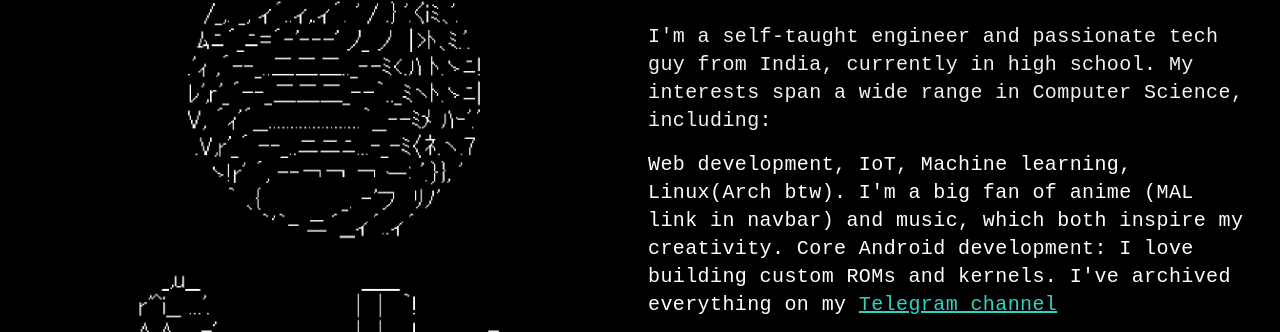
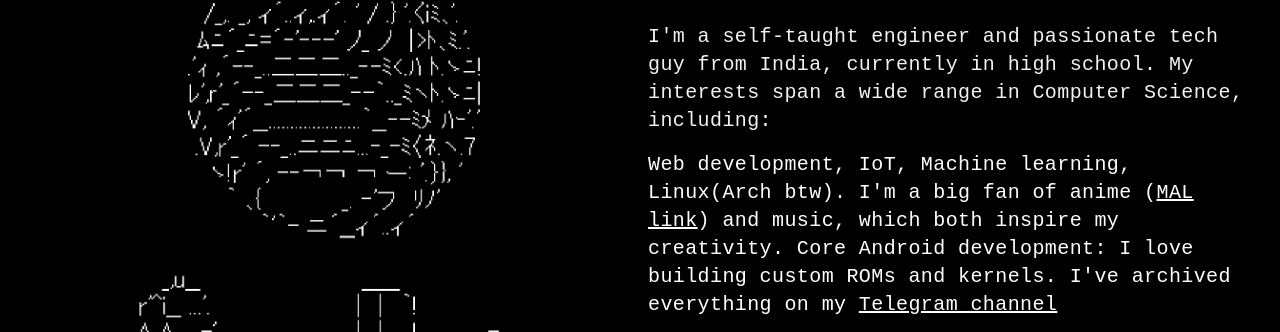
Before and after one commit to kagiyanagi/ren, an Astro site: page / in a window 1280 px wide. Shown: the part 1189-1521 px from the top of the page. Built offline with nearby package versions, Linux system fonts and the light colour scheme; Astro itself is replaced by a stand-in of ours; no server answers; a web font is replaced by a local one.

Commit message:
fix(layout): simplify footer and project spacing
  Refine footer markup, adjust index section layout, and remove the unused star
  asset.

```diff
--- a/src/components/Footer.astro
+++ b/src/components/Footer.astro
@@ -15,11 +15,9 @@
   </div>
   <a
     href="https://github.com/kagiyanagi/ren"
-    class="flex gap-1 place-items-center"
+    class="flex gap-1 place-items-center mx-auto max-w-72 sm:max-w-full text-center"
   >
-    Thanks for visiting! Make sure to give this a
-    <Image alt="Hero" src={Star} class="h-4 w-4 -mt-1"}/>
-    on GitHub.
+    Thanks for visiting! Make sure to give this a ✦ on GitHub.
   </a>
   <p class="mb-10 py-3 px-2 mx-auto max-w-72 sm:max-w-full text-center">
     Copyleft &copy; [whatever-year-this-is]. All rights reserved. Designed and
--- a/src/pages/index.astro
+++ b/src/pages/index.astro
@@ -34,7 +34,10 @@
 
 <Layout title="Aman - Engineer, GFX designer and High school student">
   <Hero />
-  <Section title="About me" className={"max-w-screen-2xl mx-auto flex flex-col gap-8 items-center"}>
+  <Section
+    title="About me"
+    className={"max-w-screen-2xl mx-auto flex flex-col gap-8 items-center"}
+  >
     <div
       class="w-full grid place-items-center gap-4 grid-cols-1 sm:grid-cols-2"
     >
@@ -65,12 +68,14 @@
         </p>
         <p class="opacity-95House">
           Web development, IoT, Machine learning, Linux(Arch btw). I'm a big fan
-          of anime (MAL link in navbar) and music, which both inspire my
-          creativity. Core Android development: I love building custom ROMs and
-          kernels. I've archived everything on my
-          <a
-            class="text-teal-400 hover:text-teal-500 underline transition-all"
-            href="https://t.me/rensakashvani">Telegram channel</a
+          of anime (<a
+            class="underline transition-all"
+            href="https://myanimelist.net/profile/kagiyanagi">MAL link</a
+          >) and music, which both inspire my creativity. Core Android
+          development: I love building custom ROMs and kernels. I've archived
+          everything on my
+          <a class="underline transition-all" href="https://t.me/rensakashvani"
+            >Telegram channel</a
           >
         </p>
         <p class="opacity-95">
@@ -145,9 +150,9 @@
     className={"max-w-screen-2xl mx-auto flex flex-col gap-8 items-center"}
   >
     <div
-        class="w-full grid place-items-center grid-cols-1 sm:grid-cols-2"
+      class="w-full grid place-items-center grid-cols-1 sm:grid-cols-2 gap-12 sm:gap-0"
     >
-      <div class="flex flex-col  items-center">
+      <div class="flex flex-col items-center">
         <Image
           alt="FBFBFBFBFBFB massage by Moeka Kiryū from Steins;Gate. GIF on http://anime.en.utf8art.com/arc/steins_gate_11.html"
           src={House}
@@ -160,13 +165,13 @@
     </div>
   </Section>
   <script>
-  document.addEventListener('DOMContentLoaded', () => {
-    document.querySelectorAll('a').forEach((link) => {
+    document.addEventListener("DOMContentLoaded", () => {
+      document.querySelectorAll("a").forEach((link) => {
         // Only apply to links with an href (skip empty or invalid ones)
         if (link.href) {
-        link.target = '_blank';
+          link.target = "_blank";
           // Optional: Add rel="noopener noreferrer" for security (prevents new tab from accessing the original page)
-        link.rel = 'noopener noreferrer';
+          link.rel = "noopener noreferrer";
         }
       });
     });
```
Also changed, not shown: src/star.png (deleted). Lines whose indentation alone changed are shown as unchanged.
